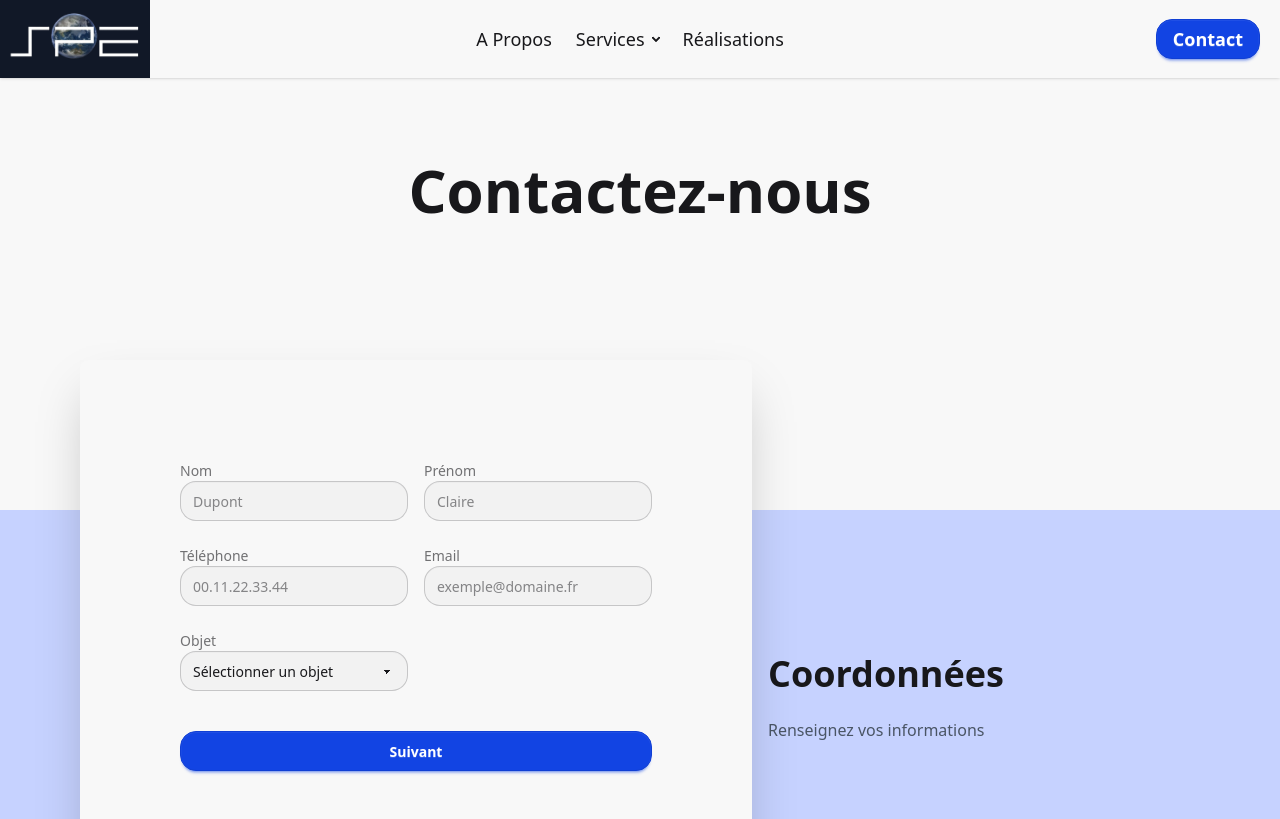
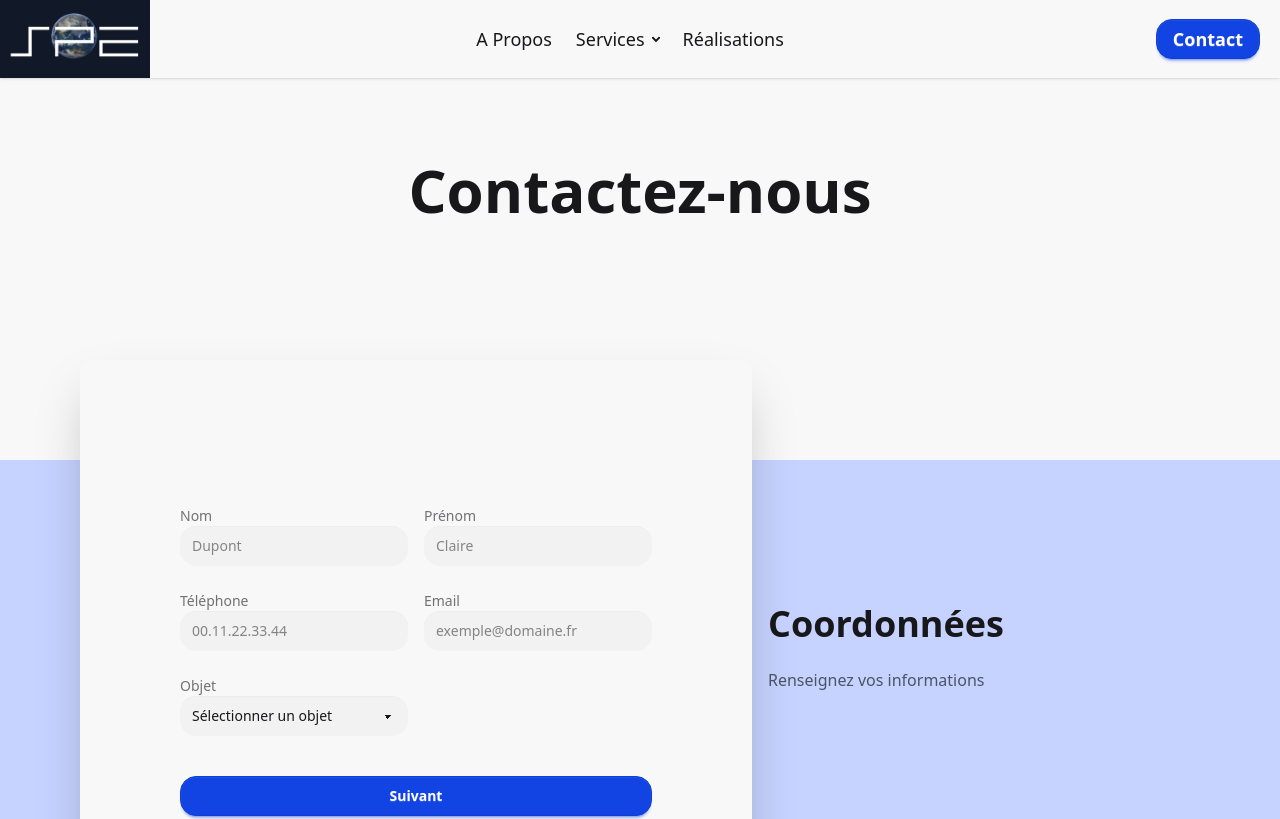
Before and after one commit to EwenLM/spedocker, a Next.js app: page /contact in a window 1280 px wide. Shown: the top 819 px of the page. Built offline with nearby package versions, Linux system fonts and the light colour scheme.

Commit message:
correction css

```diff
--- a/app/component/client/FormSteps.tsx
+++ b/app/component/client/FormSteps.tsx
@@ -75,7 +75,7 @@ export default function FormSteps({ fields, steps, onSubmit }: FormStepsProps) {
             <p className="py-6 text-gray-600">{currentDescription}</p>
           </div>
           <div className="card bg-base-100 w-full max-w-2xl shrink-0 shadow-2xl">
-            <div className="card-body md:p-25 transition-all duration-700 min-h-[600px] lg:min-h-[700px]">
+            <div className="card-body md:p-25 transition-all duration-700 min-h-[600px] justify-center">
               {step === 1 ? (
                 <StepOneForm fields={fields} onNext={handleNextStep} setSelectedObjet={setSelectedObjet} formData={formData} setFormData={setFormData} />
               ) : selectedObjet ? (
@@ -86,7 +86,7 @@ export default function FormSteps({ fields, steps, onSubmit }: FormStepsProps) {
                   initialData={formData}
                 />
               ) : null}
-              {isLoading && <span className="loading loading-spinner loading-xl"></span>}
+              {isLoading && <span className="loading loading-spinner loading-xl items-center"></span>}
               {message && (
                 <p className={`text-center mt-4 ${message.isError ? 'text-red-500' : 'text-green-500'}`}>
                   {message.text}
--- a/app/component/client/StepOneForm.tsx
+++ b/app/component/client/StepOneForm.tsx
@@ -24,12 +24,20 @@ interface StepOneFormProps {
   setFormData: React.Dispatch<React.SetStateAction<Record<string, any>>>;
 }
 
-export default function StepOneForm({ fields, onNext, setSelectedObjet, formData, setFormData }: StepOneFormProps) {
+export default function StepOneForm({
+  fields,
+  onNext,
+  setSelectedObjet,
+  formData,
+  setFormData,
+}: StepOneFormProps) {
   const [errors, setErrors] = useState<Record<string, string>>({});
 
-  const handleChange = (e: ChangeEvent<HTMLInputElement | HTMLSelectElement>) => {
+  const handleChange = (
+    e: ChangeEvent<HTMLInputElement | HTMLSelectElement>
+  ) => {
     const { name, value } = e.target;
-    setFormData(prev => ({ ...prev, [name]: value }));
+    setFormData((prev) => ({ ...prev, [name]: value }));
   };
 
   const validateForm = () => {
@@ -44,7 +52,8 @@ export default function StepOneForm({ fields, onNext, setSelectedObjet, formData
     });
 
     if (formData["telephone"] && !/^\d+$/.test(formData["telephone"])) {
-      newErrors["telephone"] = "Le numéro de téléphone doit contenir uniquement des chiffres";
+      newErrors["telephone"] =
+        "Le numéro de téléphone doit contenir uniquement des chiffres";
       isValid = false;
     }
 
@@ -61,14 +70,14 @@ export default function StepOneForm({ fields, onNext, setSelectedObjet, formData
 
   return (
     <form onSubmit={handleSubmit}>
-      <div className="grid grid-cols-1 md:grid-cols-2 gap-4">
+      <div className="grid grid-cols-1 md:grid-cols-2 gap-4 items-center">
         {fields.map((field, index) => (
           <div key={index} className="mb-2">
             <label className="label">{field.label}</label>
             {field.type === "select" ? (
               <select
                 name={field.name}
-                className="select select-bordered w-full bg-base-200"
+                className="select w-full bg-base-200 border-none focus:outline-none focus:inset-shadow-sm/15 focus:ring-0"
                 onChange={(e) => {
                   handleChange(e);
                   setSelectedObjet(e.target.value as ObjetType);
@@ -78,7 +87,9 @@ export default function StepOneForm({ fields, onNext, setSelectedObjet, formData
               >
                 <option value="">Sélectionner un objet</option>
                 {field.options.map((opt, i) => (
-                  <option key={i} value={opt}>{opt}</option>
+                  <option key={i} value={opt}>
+                    {opt}
+                  </option>
                 ))}
               </select>
             ) : (
@@ -86,13 +97,15 @@ export default function StepOneForm({ fields, onNext, setSelectedObjet, formData
                 type={field.type}
                 name={field.name}
                 placeholder={field.placeholder}
-                className="input w-full bg-base-200"
+                className="input w-full bg-base-200 border-none focus:outline-none focus:inset-shadow-sm/15 focus:ring-0"
                 onChange={handleChange}
                 value={formData[field.name] || ""}
                 required
               />
             )}
-            {errors[field.name] && <p className="text-red-500 text-xs mt-1">{errors[field.name]}</p>}
+            {errors[field.name] && (
+              <p className="text-red-500 text-xs mt-1">{errors[field.name]}</p>
+            )}
           </div>
         ))}
       </div>
--- a/app/component/client/StepTwoForm.tsx
+++ b/app/component/client/StepTwoForm.tsx
@@ -122,7 +122,7 @@ export default function StepTwoForm({ selectedObjet, onPrevious, onSubmit, initi
                 <textarea
                   name={field.name}
                   placeholder={field.placeholder}
-                  className="textarea w-full bg-base-200"
+                  className="textarea textarea-bordered w-full bg-base-200 focus:outline-none focus:ring-2 focus:ring-inset focus:ring-indigo-500"
                   onChange={handleChange}
                   value={formData[field.name] || ""}
                 />
@@ -149,7 +149,7 @@ export default function StepTwoForm({ selectedObjet, onPrevious, onSubmit, initi
                   type={field.type}
                   name={field.name}
                   placeholder={field.placeholder}
-                  className="input w-full bg-base-200"
+                  className="input input-bordered w-full bg-base-200 focus:outline-none focus:ring-2 focus:ring-inset focus:ring-primary"
                   onChange={handleChange}
                   value={formData[field.name] || ""}
                 />
```
